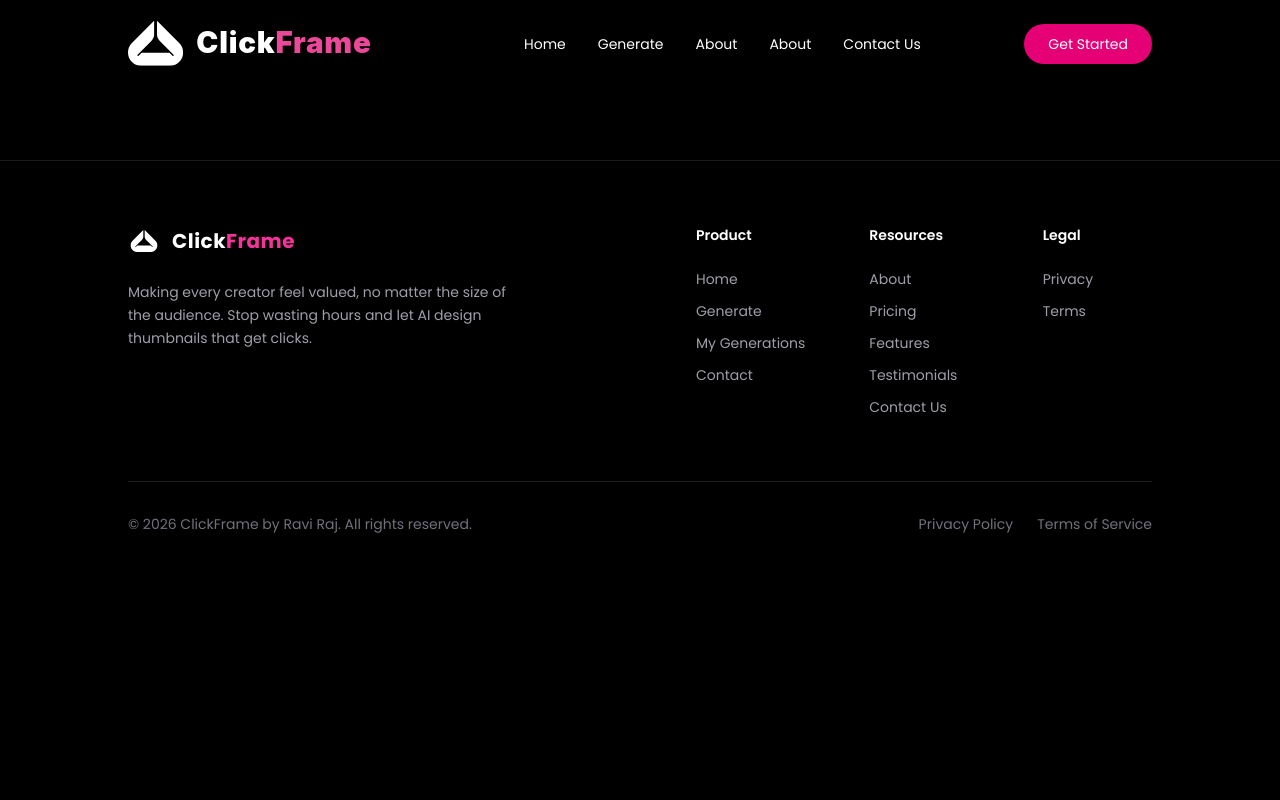
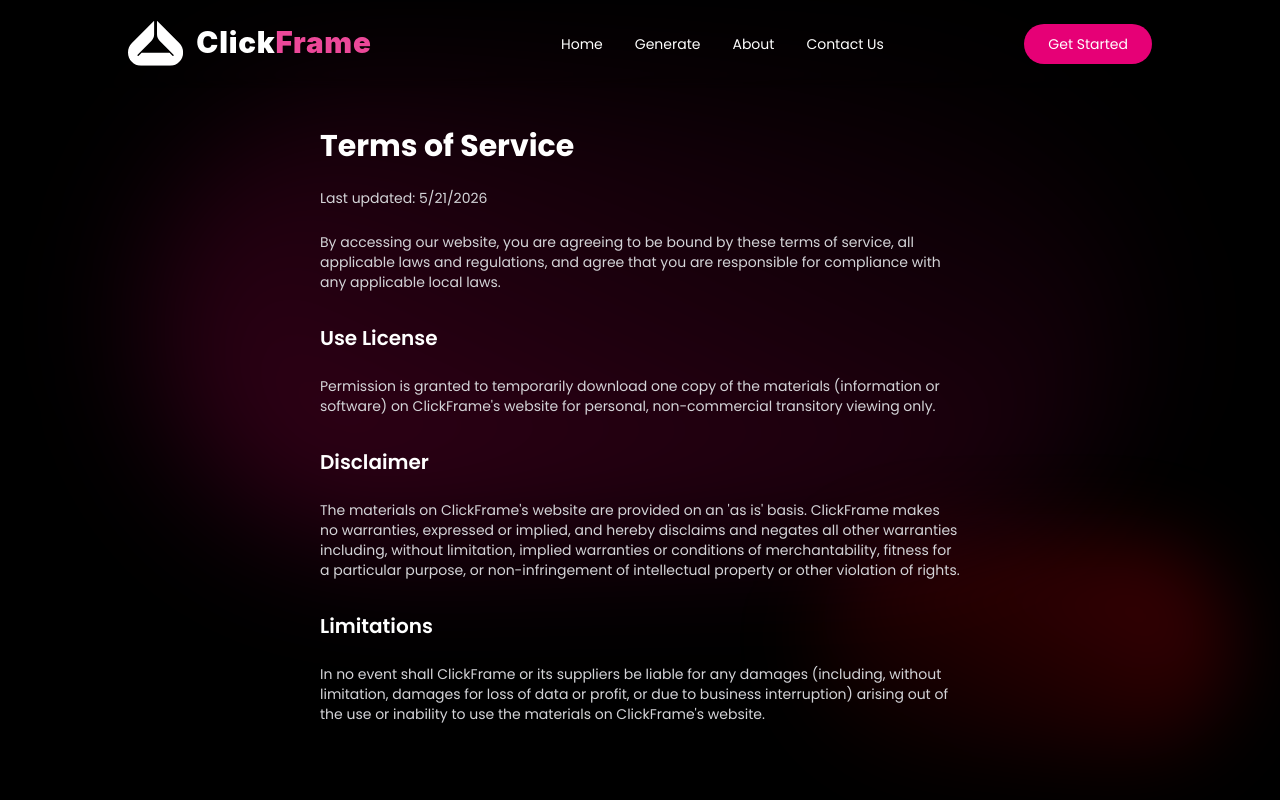
Before and after one commit to Ravi-Raj-Gupta/Ai-Thumbnial-Generator, a React (Vite) app in the folder client/: page /terms-of-service in a window 1280 px wide. Shown: the top 800 px of the page. Built offline with nearby package versions, Linux system fonts and the light colour scheme; no server answers.

Commit message:
feat: redesign footer, add legal pages, and improve responsive logos

```diff
--- a/client/src/App.tsx
+++ b/client/src/App.tsx
@@ -11,6 +11,8 @@ import { useEffect } from "react";
 import { Toaster } from "react-hot-toast";
 import ContactUs from "./pages/ContactUs";
 import About from "./pages/About";
+import PrivacyPolicy from "./pages/PrivacyPolicy";
+import TermsOfService from "./pages/TermsOfService";
 
 export default function App() {
    const { pathname } = useLocation();
@@ -34,6 +36,8 @@ export default function App() {
             <Route path="/login" element={<Login />} />
             <Route path="/contact" element={<ContactUs />} />
             <Route path="/about" element={<About />} />
+            <Route path="/privacy-policy" element={<PrivacyPolicy />} />
+            <Route path="/terms-of-service" element={<TermsOfService />} />
          </Routes>
          {!isPreviewRoute && <Footer />}
       </>
--- a/client/src/components/Footer.tsx
+++ b/client/src/components/Footer.tsx
@@ -15,15 +15,13 @@ export default function Footer() {
                   viewport={{ once: true }}
                   transition={{ type: "spring", stiffness: 280, damping: 70, mass: 1 }}
                >
-                  <Link to="/" className="flex items-center gap-3">
+                  <Link to="/" className="flex items-center gap-3 sm:gap-4 md:gap-5">
                      <img
-                        className="size-8 aspect-square"
+                        className="size-8 sm:size-9 md:size-10 aspect-square transition-all"
                         src="/favicon.svg"
-                        alt="footer logo"
-                        width={32}
-                        height={32}
+                        alt="ClickFrame logo"
                      />
-                     <span className="text-xl font-bold text-white tracking-wide">
+                     <span className="text-xl sm:text-2xl font-bold text-white tracking-wide transition-all">
                         Click<span className="text-pink-500">Frame</span>
                      </span>
                   </Link>
@@ -67,11 +65,11 @@ export default function Footer() {
                transition={{ delay: 0.2 }}
             >
                <p className="text-center md:text-left">
-                  &copy; {new Date().getFullYear()} ClickFrame by Ravi Raj. All rights reserved.
+                  &copy; {new Date().getFullYear()} ClickFrame by Ravi Raj ❤️. All rights reserved.
                </p>
                <div className="flex items-center gap-6">
-                  <Link to="#" className="transition hover:text-zinc-300">Privacy Policy</Link>
-                  <Link to="#" className="transition hover:text-zinc-300">Terms of Service</Link>
+                  <Link to="/privacy-policy" className="transition hover:text-zinc-300">Privacy Policy</Link>
+                  <Link to="/terms-of-service" className="transition hover:text-zinc-300">Terms of Service</Link>
                </div>
             </motion.div>
          </div>
--- a/client/src/components/Navbar.tsx
+++ b/client/src/components/Navbar.tsx
@@ -25,7 +25,7 @@ export default function Navbar() {
             }}
          >
             <Link to="/">
-               <img src="/logo.svg" alt="logo" className="h-14 w-auto" />
+               <img src="/logo.svg" alt="logo" className="h-8 sm:h-10 md:h-12 lg:h-14 w-auto transition-all" />
             </Link>
 
             <div className="hidden md:flex items-center gap-8 transition duration-500">
@@ -35,16 +35,12 @@ export default function Navbar() {
                <Link to="/generate" className="hover:text-pink-300 transition">
                   Generate
                </Link>
-               {isLoggedIn ? (
+               {isLoggedIn && (
                   <Link
                      to="/my-generation"
                      className="hover:text-pink-300 transition"
                   >
                      My Generations
-                  </Link>
-               ) : (
-                  <Link to="#" className="hover:text-pink-300 transition">
-                     About
                   </Link>
                )}
                <Link to="/about" className="hover:text-pink-300 transition">
@@ -129,15 +125,14 @@ export default function Navbar() {
             <Link onClick={() => setIsOpen(false)} to="/generate">
                Generate
             </Link>
-            {isLoggedIn ? (
+            {isLoggedIn && (
                <Link onClick={() => setIsOpen(false)} to="/my-generation">
                   My Generations
                </Link>
-            ) : (
-               <Link onClick={() => setIsOpen(false)} to="#">
-                  About
-               </Link>
             )}
+            <Link onClick={() => setIsOpen(false)} to="/about">
+               About
+            </Link>
             <Link onClick={() => setIsOpen(false)} to="/contact">
                Contact us
             </Link>
--- a/client/src/components/TiltImage.tsx
+++ b/client/src/components/TiltImage.tsx
@@ -1,5 +1,6 @@
 import { useRef, useState } from 'react';
 import { motion, useMotionValue, useSpring } from 'motion/react';
+import { useNavigate } from 'react-router-dom';
 
 const springValues = {
     damping: 30,
@@ -9,6 +10,7 @@ const springValues = {
 
 export default function TiltedImage({ rotateAmplitude = 3, }) {
     const ref = useRef<HTMLDivElement>(null);
+    const navigate = useNavigate();
     const x = useMotionValue(0);
     const y = useMotionValue(0);
     const rotateX = useSpring(useMotionValue(0), springValues);
@@ -45,15 +47,15 @@ export default function TiltedImage({ rotateAmplitude = 3, }) {
     }
 
     return (
-        <motion.figure ref={ref} className="relative w-full h-full perspective-midrange mt-16 max-w-4xl mx-auto flex flex-col items-center justify-center" onMouseMove={handleMouse} onMouseLeave={handleMouseLeave}
+        <motion.figure ref={ref} onClick={() => navigate('/generate')} className="relative w-full h-full perspective-midrange mt-16 max-w-4xl mx-auto flex flex-col items-center justify-center cursor-pointer group" onMouseMove={handleMouse} onMouseLeave={handleMouseLeave}
             initial={{ y: 150, opacity: 0 }}
             whileInView={{ y: 0, opacity: 1 }}
             viewport={{ once: true }}
             transition={{ type: "spring", stiffness: 320, damping: 70, mass: 1 }}
         >
-            <motion.div className="relative transform-3d w-full max-w-4xl" style={{ rotateX, rotateY }} >
+            <motion.div className="relative transform-3d w-full max-w-4xl transition-transform duration-300 group-hover:scale-[1.02]" style={{ rotateX, rotateY }} >
                 <motion.img src="/hero_img.png"
-                    className=" border-b bg-linear-180 from-pink-500 to-transparent p-1 w-full rounded-[15px] will-change-transform transform-[translateZ(0)]"
+                    className=" border-b bg-linear-180 from-pink-500 to-transparent p-1 w-full rounded-[15px] will-change-transform transform-[translateZ(0)] shadow-2xl transition-shadow duration-300 group-hover:shadow-pink-500/20"
                     alt="hero section showcase"
                 />
             </motion.div>
--- /dev/null
+++ b/client/src/pages/PrivacyPolicy.tsx
@@ -0,0 +1,22 @@
+import Softbackdrop from "../components/Softbackdrop";
+
+export default function PrivacyPolicy() {
+   return (
+      <>
+         <Softbackdrop />
+         <main className="min-h-screen px-6 pb-20 pt-32 md:px-16 lg:px-24 xl:px-32 max-w-4xl mx-auto">
+            <h1 className="text-3xl font-bold text-white mb-6">Privacy Policy</h1>
+            <div className="text-zinc-300 space-y-6">
+               <p>Last updated: {new Date().toLocaleDateString()}</p>
+               <p>Your privacy is important to us. It is ClickFrame's policy to respect your privacy regarding any information we may collect from you across our website.</p>
+               <h2 className="text-xl font-semibold text-white mt-8">Information We Collect</h2>
+               <p>We only ask for personal information when we truly need it to provide a service to you. We collect it by fair and lawful means, with your knowledge and consent.</p>
+               <h2 className="text-xl font-semibold text-white mt-8">How We Use Information</h2>
+               <p>We use the information we collect in various ways, including to provide, operate, and maintain our website; improve, personalize, and expand our website; understand and analyze how you use our website.</p>
+               <h2 className="text-xl font-semibold text-white mt-8">Contact Us</h2>
+               <p>If you have any questions about this Privacy Policy, please contact us.</p>
+            </div>
+         </main>
+      </>
+   );
+}
--- /dev/null
+++ b/client/src/pages/TermsOfService.tsx
@@ -0,0 +1,22 @@
+import Softbackdrop from "../components/Softbackdrop";
+
+export default function TermsOfService() {
+   return (
+      <>
+         <Softbackdrop />
+         <main className="min-h-screen px-6 pb-20 pt-32 md:px-16 lg:px-24 xl:px-32 max-w-4xl mx-auto">
+            <h1 className="text-3xl font-bold text-white mb-6">Terms of Service</h1>
+            <div className="text-zinc-300 space-y-6">
+               <p>Last updated: {new Date().toLocaleDateString()}</p>
+               <p>By accessing our website, you are agreeing to be bound by these terms of service, all applicable laws and regulations, and agree that you are responsible for compliance with any applicable local laws.</p>
+               <h2 className="text-xl font-semibold text-white mt-8">Use License</h2>
+               <p>Permission is granted to temporarily download one copy of the materials (information or software) on ClickFrame's website for personal, non-commercial transitory viewing only.</p>
+               <h2 className="text-xl font-semibold text-white mt-8">Disclaimer</h2>
+               <p>The materials on ClickFrame's website are provided on an 'as is' basis. ClickFrame makes no warranties, expressed or implied, and hereby disclaims and negates all other warranties including, without limitation, implied warranties or conditions of merchantability, fitness for a particular purpose, or non-infringement of intellectual property or other violation of rights.</p>
+               <h2 className="text-xl font-semibold text-white mt-8">Limitations</h2>
+               <p>In no event shall ClickFrame or its suppliers be liable for any damages (including, without limitation, damages for loss of data or profit, or due to business interruption) arising out of the use or inability to use the materials on ClickFrame's website.</p>
+            </div>
+         </main>
+      </>
+   );
+}
```
